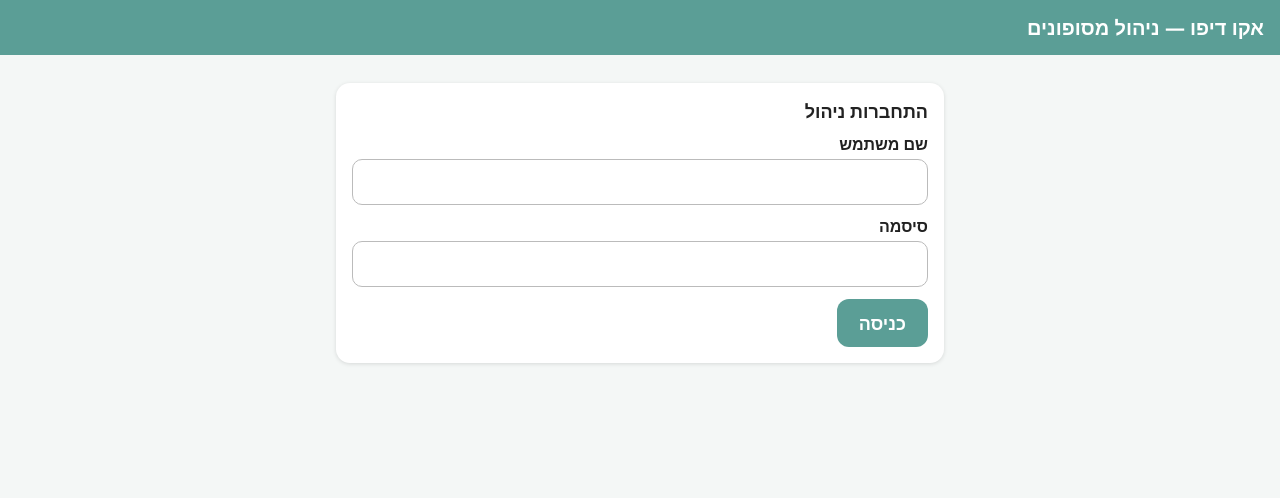
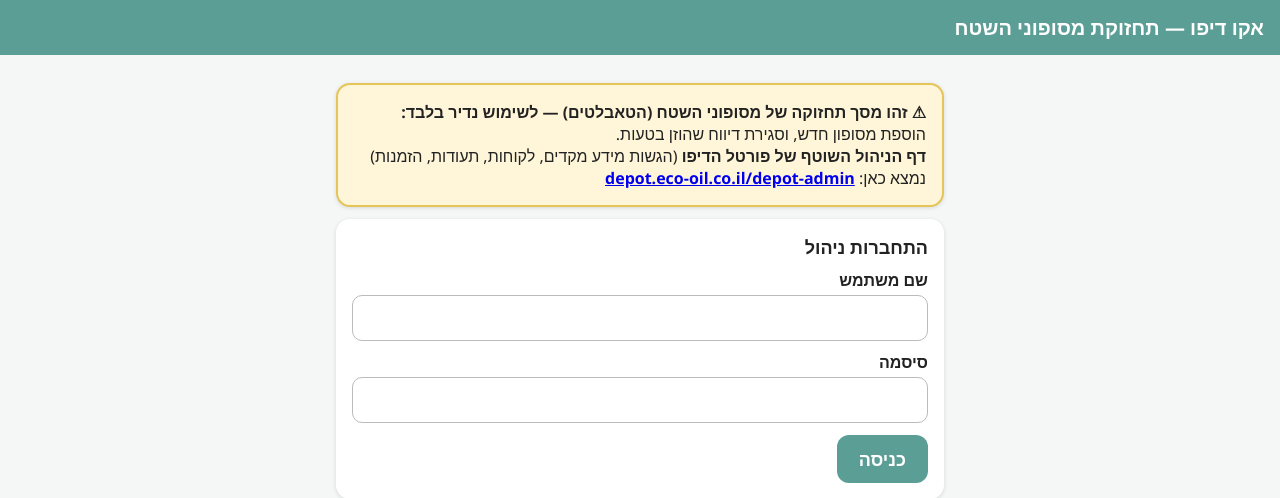
Before and after one commit to lio2egs-cmyk/eco_oil_platform, a Flask app: page /terminal-admin in a window 1280 px wide. Shown: the top 498 px of the page. Run offline with Flask 3, Linux system fonts and the light colour scheme.

Commit message:
fix(depot-admin): clear signpost on the terminal-maintenance screen + direct admin link in the prearrival email (Limor 24/08)
The terminals screen was mistaken for 'the admin page' — it now declares
itself a rare-use maintenance tool and links to /depot-admin; the office
notification email for each portal submission now carries a direct button
to the depot admin screen. Limor's ruling: ONE management page — the
terminals section is NOT merged into it (dropped from admin scope).

Co-Authored-By: Claude Fable 5 <noreply@anthropic.com>

```diff
--- a/src/app/depot_portal.py
+++ b/src/app/depot_portal.py
@@ -219,7 +219,10 @@ def _notify_office(row, client):
 {tr("טלפון חרום", row.emergency_phone)}
 {tr("הערות", row.notes)}
 {tr("MSDS", row.msds_filename or "לא צורף")}
-</table></div>"""
+</table>
+<p style="margin-top:14px"><a href="https://depot.eco-oil.co.il/depot-admin"
+style="background:#5B9E96;color:#fff;padding:9px 18px;border-radius:8px;
+text-decoration:none;font-weight:bold">לצפייה בכל ההגשות — מסך ניהול הדיפו</a></p></div>"""
     send_office_email(subject=f"מידע מקדים חדש — {row.tank_number} ({client.name})",
                       html=html, to="shtifot@eco-oil.co.il")
 
--- a/src/app/templates/terminal_admin.html
+++ b/src/app/templates/terminal_admin.html
@@ -34,8 +34,17 @@
 </style>
 </head>
 <body>
-<header><span>אקו דיפו — ניהול מסופונים</span><small id="who"></small></header>
+<header><span>אקו דיפו — תחזוקת מסופוני השטח</span><small id="who"></small></header>
 <main>
+
+<!-- שלט הכוונה (לימור 24/08): המסך הזה בלבל — הוא נראה כמו "דף המנהל".
+     האמת: זהו כלי תחזוקה נדיר בלבד; הניהול השוטף נמצא ב-/depot-admin. -->
+<div class="card" style="background:#FFF6D9;border:2px solid #E5C558">
+  <b style="font-size:16px">⚠ זהו מסך תחזוקה של מסופוני השטח (הטאבלטים) — לשימוש נדיר בלבד:</b>
+  הוספת מסופון חדש, וסגירת דיווח שהוזן בטעות.<br>
+  <b>דף הניהול השוטף של פורטל הדיפו</b> (הגשות מידע מקדים, לקוחות, תעודות, הזמנות) נמצא כאן:
+  <a href="/depot-admin" style="font-weight:bold">depot.eco-oil.co.il/depot-admin</a>
+</div>
 
 <!-- התחברות מנהלת -->
 <div id="loginCard" class="card">
```
